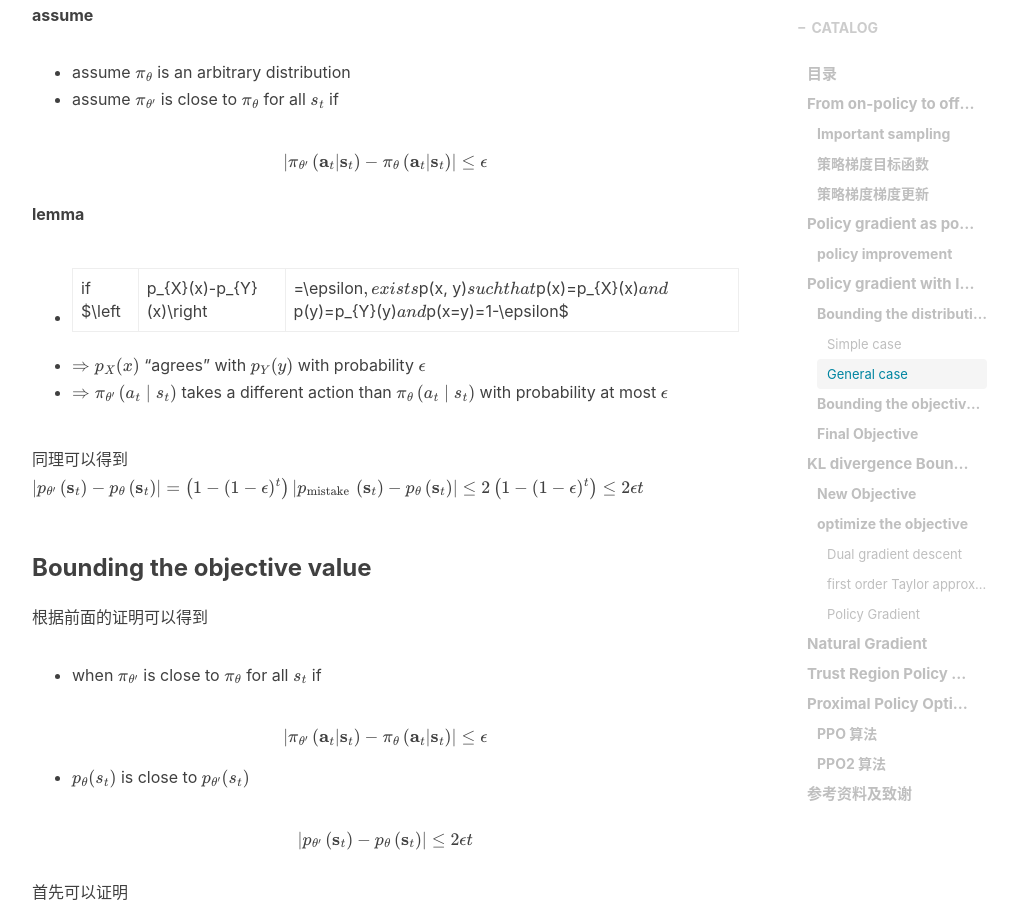
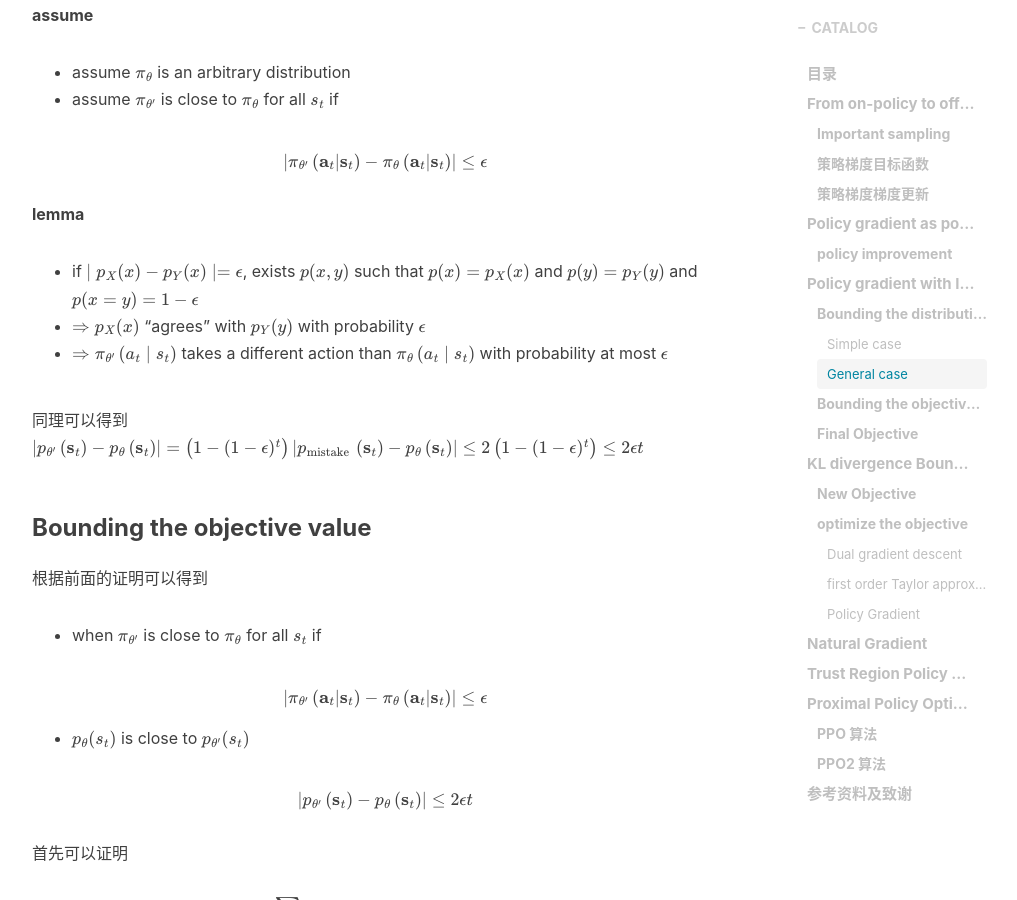
Before and after one commit to liushunyu/blog, a Jekyll site: the page built from _posts/2020-04-18-强化学习思考（11）Advanced Policy Gradient.md, in a window 1280 px wide and 900 px high, scrolled down 4890 px. Shown: the whole window, without its empty margins (233-1250 px from the left). Built offline with Jekyll 4.4.1, drawn with Linux system fonts in a browser that asks for light colours; nearby versions of some CDN libraries; formulas are drawn with MathJax 3; comment, search, counter and statistics services are not loaded.

Commit message:
Update 2020-04-18-强化学习思考（11）Advanced Policy Gradient.md

```diff
--- a/_posts/2020-04-18-强化学习思考（11）Advanced Policy Gradient.md
+++ b/_posts/2020-04-18-强化学习思考（11）Advanced Policy Gradient.md
@@ -242,7 +242,7 @@ $$
 
 **lemma**
 
-- if $\left|p_{X}(x)-p_{Y}(x)\right|=\epsilon$, exists $p(x, y)$ such that $p(x)=p_{X}(x)$ and $p(y)=p_{Y}(y)$ and $p(x=y)=1-\epsilon$
+- if $\mid p_{X}(x)-p_{Y}(x) \mid=\epsilon$, exists $p(x, y)$ such that $p(x)=p_{X}(x)$ and $p(y)=p_{Y}(y)$ and $p(x=y)=1-\epsilon$
 - $\Rightarrow p_{X}(x)$ "agrees" with $p_{Y}(y)$ with probability $\epsilon$
 - $\Rightarrow \pi_{\theta^{\prime}}\left(a_{t} \mid s_{t}\right)$ takes a different action than $\pi_{\theta}\left(a_{t} \mid s_{t}\right)$ with probability at most $\epsilon$
 
```
